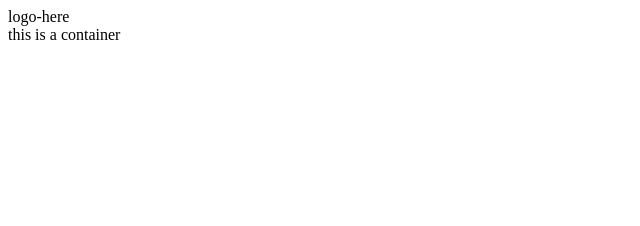
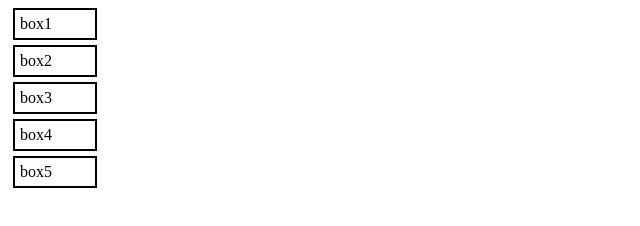
Before and after one commit to gurpreetsinghk16/JAVASCRIPT, a plain HTML site: page index.html in a window 1280 px wide. Shown: the whole page, without its empty margins (0-640 px from the left). Drawn offline with Linux system fonts and the light colour scheme.

Commit message:
this is a commit for testing the git using in vs code

```diff
--- a/index.html
+++ b/index.html
@@ -7,8 +7,13 @@
     <link rel="stylesheet" href="style.css">
 </head>
 <body>
-<nav id="logo">logo-here</nav>
-<div class="container">this is a container</div>
-    <script src="script.js"></script>
+    <div class="container">
+        <div class="box">box1</div>
+        <div class="box">box2</div>
+        <div class="box">box3</div>
+        <div class="box">box4</div>
+        <div class="box">box5</div>
+    </div>
+<script src="script.js"></script>
 </body>
 </html>
--- a/style.css
+++ b/style.css
@@ -0,0 +1,7 @@
+.box{
+    height: 75x;
+    width: 70px;
+    border: 2px solid black;
+    margin: 5px;
+    padding: 5px;
+}
```
